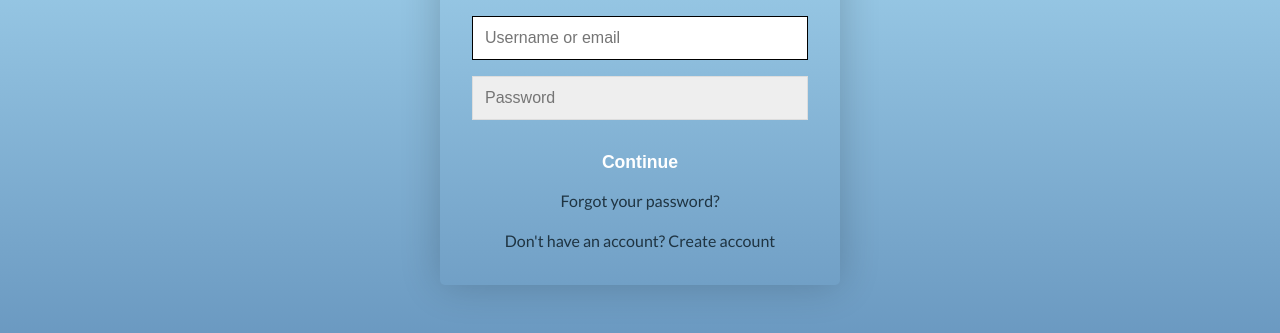
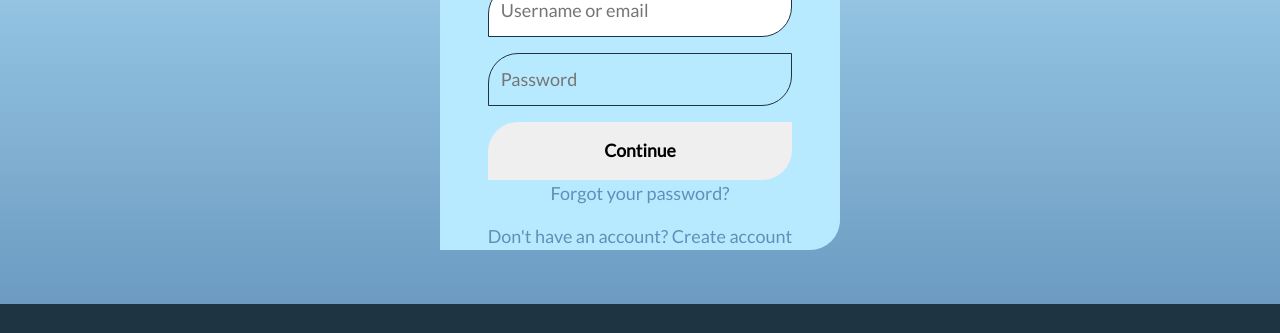
Before and after one commit to garylouhurd/freshH2O101, a website: page signUp_signIn.html in a window 1280 px wide. Shown: the part 285-618 px from the top of the page. Drawn offline with nearby package versions, Linux system fonts and the light colour scheme.

Commit message:
updated signIn singup form

```diff
--- a/css/index.css
+++ b/css/index.css
@@ -382,8 +382,131 @@ Desire to please
 On the edge of seventeen
     ~Stevie Nicks Edge of 17
 */
+/*
+#b8eaff light blue
+#618fb9 med blue
+#1f3442 dark blue
+*/
+.signBody{
+    height: 50vh;
+}
+.signContainer{
+    --color-primary: #b8eaff;
+    --color-primary-dark: #1f3442;
+    --color-secondary:#618fb9;
+    --color-error: #8B4C39;
+    --border-radius-left: 25px;
+    border-top-left-radius: 30px;
+    border-bottom-right-radius: 30px;
+    margin: 3rem auto;
+    display: flex;
+    align-items: center;
+    justify-content: center;
+    font-size: 18px;
+    background: var(--color-primary);
+    width: 400px;
+    max-width: 400px;
+}
+.form--hidden{
+    display: none;
+}
+
+.form > *:first-child{
+    margin-top: 0;
+}
+.form >*:last-child{
+    margin-bottom: 0;
+}
+
+.form__title{
+    margin-bottom: 2rem;
+}
+.form__message {
+    margin-bottom: 1rem;
+    text-align: center;
+
+}
+
+.form__message--success{
+    color: var(--color-success);
+}
+
+.form__message--error{
+    color: var(--color-error);
+}
+
+.form__input-group{
+    margin-bottom: 1rem;
+}
+.form__input {
+    display: block;
+    width: 100%;
+    padding: 0.75rem;
+    box-sizing: border-box;
+    border-top-left-radius: 30px;
+    border-bottom-right-radius: 30px;
+    border: 1px solid #1F3442;
+    outline: none;
+    background: #b8eaff;
+    transition: background 0.2s, border-color 0.2s;
+}
+
+.form__input:focus{
+    border-color: #1f3442;
+    background: #fff;
+}
+
+.form__input--error{
+    color: #8B4C39;
+    border-color: #8B4C39;
+}
+
+.form__input--error-message{
+    margin-top: .5rem;
+    font-size: .85rem;
+    color: #8b4c39;
+}
+
+.form__button{
+    width: 100%;
+    padding: 1rem 2rem;
+    font-weight: bold;
+    font-size: 1.1rem;
+    border-top-left-radius: 30px;
+    border-bottom-right-radius: 30px;
+    border: none;
+    outline: none;
+    cursor: pointer;
+}
+
+.form__button:hover{
+    background-color:#1F3442;
+}
+
+.form__button:active{
+    transform: scale(.98);
+}
+
+.form__text{
+    text-align: center;
+}
+.form__link{
+    color: #618fb9;
+    text-decoration: none;
+    cursor: pointer;
+}
+.form__link:hover{
+    color: #1F3442;
+    text-decoration: underline;
+}
 
 
+
+
+
+
+
+/*
 .SignInContainer {
     width: 400px;
     max-width: 400px;
@@ -396,7 +519,7 @@ On the edge of seventeen
 
 .form__input,
 .form__button {
-    font: 500 1rem 'Quicksand', sans-serif;
+    font: 500 1rem;
 }
 
 .form--hidden {
--- a/signUp_signIn.html
+++ b/signUp_signIn.html
@@ -36,8 +36,9 @@
         </nav>
 </header>
 
-<div class="SignInContainer">
 
+<div class="signBody">
+  <section class="signContainer">
     <form class="form" id="login">
       <h1 class="form__title">Login</h1>
       <div class="form__message form__message--error"></div>
@@ -81,33 +82,9 @@
           <a class="form__link" href="./" id="linkLogin">Already have an account? Sign in</a>
       </p>
   </form>
+  </section>
+
 </div>
-
-
-
-
-
-
-
-
-
-
-
-
-
-
-
-
-
-
-
-
-
-
-
-
-
-
   <footer>
       <div class="closing">
         <div class="siteMap">
```
Lines whose indentation alone changed are shown as unchanged.
